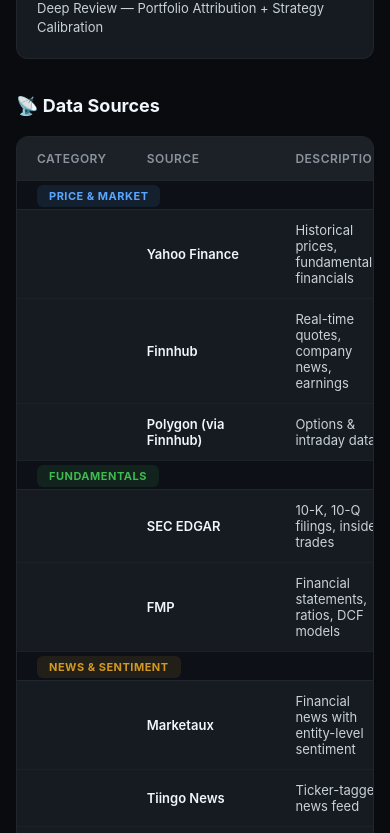
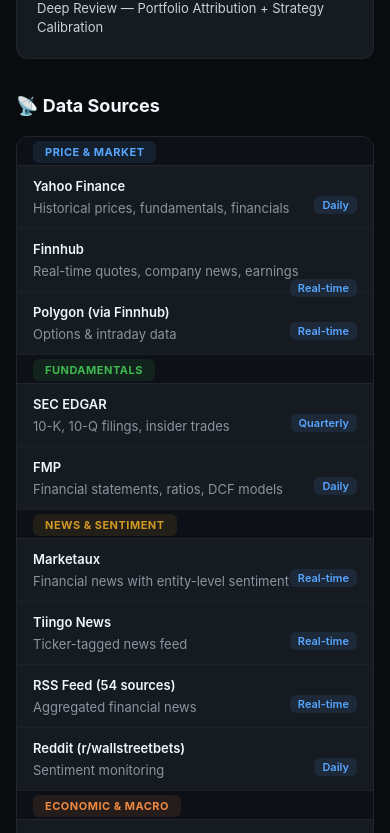
Before and after one commit to pu105-stack/equity-lab-dashboard, a Next.js app: page /system in a window 390 px wide. Shown: the part 795-1628 px from the top of the page. Built offline with nearby package versions, Linux system fonts and the light colour scheme.

Commit message:
fix: responsive data source table for mobile (card layout)

```diff
--- a/styles/globals.css
+++ b/styles/globals.css
@@ -164,6 +164,38 @@
   .grid-3 { grid-template-columns: 1fr; }
   .market-bar { gap: 12px; }
   .cadence-grid { grid-template-columns: 1fr 1fr; }
+
+  /* Data source table: stacked cards on mobile */
+  .ds-table, .ds-table thead, .ds-table tbody, .ds-table tr, .ds-table th, .ds-table td {
+    display: block;
+  }
+  .ds-table thead { display: none; }
+  .ds-table tr:not(.cat-row) {
+    padding: 12px 16px;
+    border-bottom: 1px solid #1c2128;
+  }
+  .ds-table tr:not(.cat-row) td {
+    padding: 0;
+    border: none;
+    font-size: 13px;
+  }
+  .ds-table tr:not(.cat-row) td:first-child { display: none; }
+  .ds-table .src { font-size: 14px; display: block; margin-bottom: 2px; }
+  .ds-table tr:not(.cat-row) td:nth-child(3) {
+    color: #8b949e;
+    display: inline;
+  }
+  .ds-table tr:not(.cat-row) td:nth-child(4) {
+    display: inline-block;
+    float: right;
+    color: #58a6ff;
+    font-size: 11px;
+    font-weight: 600;
+    background: rgba(88,166,255,0.1);
+    padding: 2px 8px;
+    border-radius: 6px;
+  }
+  .cat-row td { padding: 6px 16px; }
 }
 
 @media (max-width: 600px) {
```
